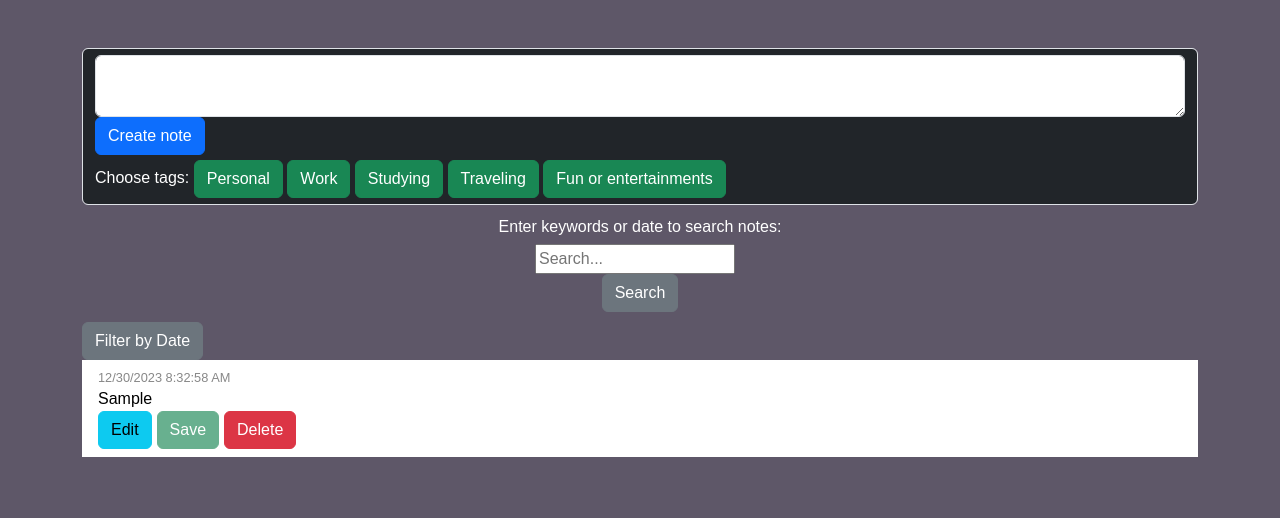
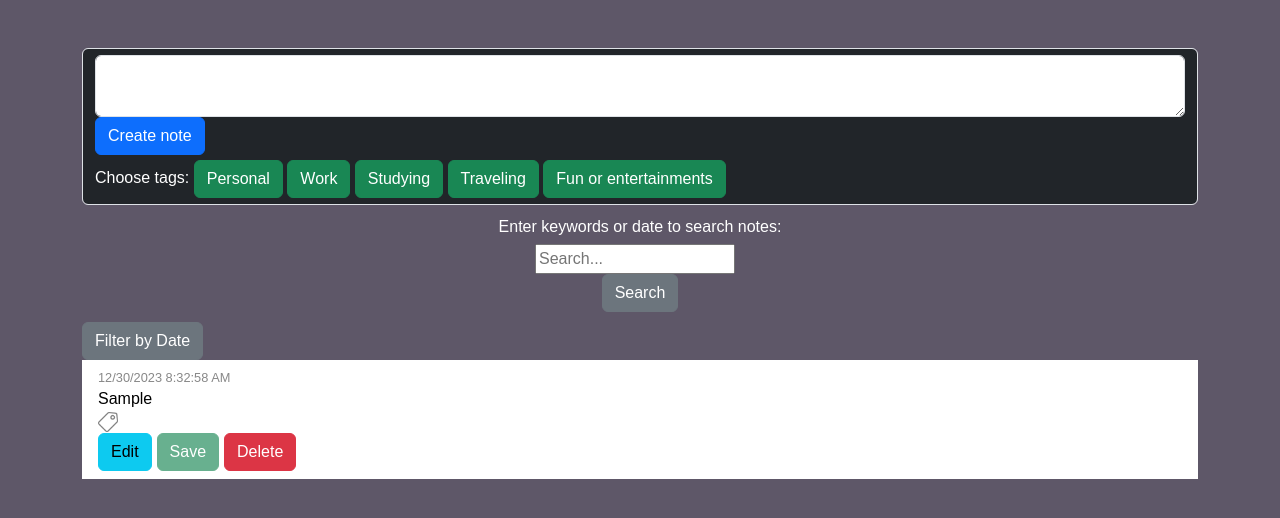
Before and after one commit to 2iliyxx/diary, a plain HTML site: page index.html in a window 1280 px wide. Both pictures are taken after typing "Sample" into the empty fields and a click on the button "Create note". Drawn offline with nearby package versions, Linux system fonts and the light colour scheme.

Commit message:
tags display

```diff
--- a/script.js
+++ b/script.js
@@ -44,10 +44,11 @@ createButton.addEventListener("click", () => {
   }
 });
 
-function getHtml(note, noteDate, index) {
+function getHtml(note, noteDate, index, tags) {
   return `<li class="list-group-item" data-date="${noteDate}" data-index=${index}>
   <span class="note-date">${noteDate}</span>
   <span class='note-text'>${note}</span>
+  <span class='note-tags'><img src="label.png" alt="tags: " height='20'> ${tags}</span>
   <div class="note-actions">
           <button class="btn btn-info edit-btn" data-type='edit'  data-index=${index}'>Edit</button>
           <button class="btn btn-success save-btn" data-type='save'  data-index=${index} disabled>Save</button>
@@ -104,8 +105,12 @@ searchBtn.addEventListener("click", function () {
 function render(arr) {
   list.innerHTML = "";
   for (let i = 0; i < arr.length; i++) {
-    const { note, date } = arr[i];
-    list.insertAdjacentHTML("beforeend", getHtml(note, date, i));
+    const { note, date, tags } = arr[i];
+    const keys = Object.keys(tags);
+    const activeKeys = keys.filter((el) => {
+      return tags[el] == true;
+    });
+    list.insertAdjacentHTML("beforeend", getHtml(note, date, i, activeKeys));
   }
 }
 
--- a/style.css
+++ b/style.css
@@ -67,3 +67,9 @@ body {
 #chooseTags {
   color: white;
 }
+
+.note-tags {
+  display: block;
+  font-size: 0.9em;
+  opacity: 50%;
+}
```
Also changed, not shown: ideas.txt, label.png (added).
